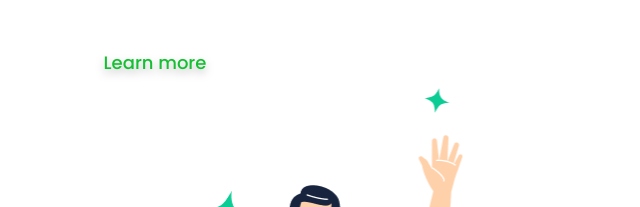
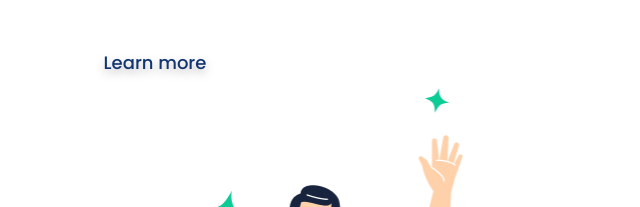
Before and after one commit to Rena-Diego/Wide-Coverage, a plain HTML site: page index.html in a window 1280 px wide. Shown: the part 531-738 px from the top of the page, 0-640 px from the left. Drawn offline with Linux system fonts and the light colour scheme.

Commit message:
Alteração cor do button.main

```diff
--- a/style.css
+++ b/style.css
@@ -75,7 +75,7 @@ section {
     border-radius: 15px;
     border: none;
     background: transparent;
-    color: #14c031;
+    color: #123571;
     cursor: pointer;
     filter: drop-shadow(0px 4px 4px rgba(0, 0, 0, 0.25));
 }
```
